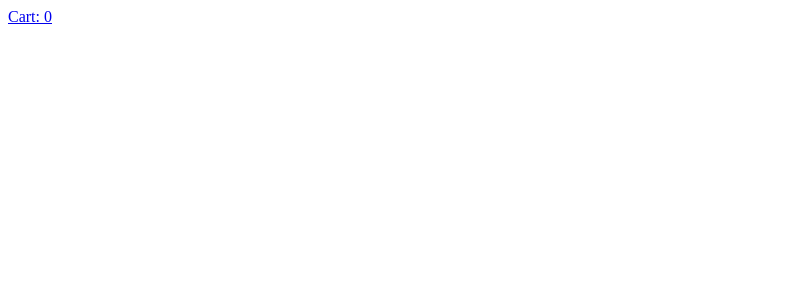
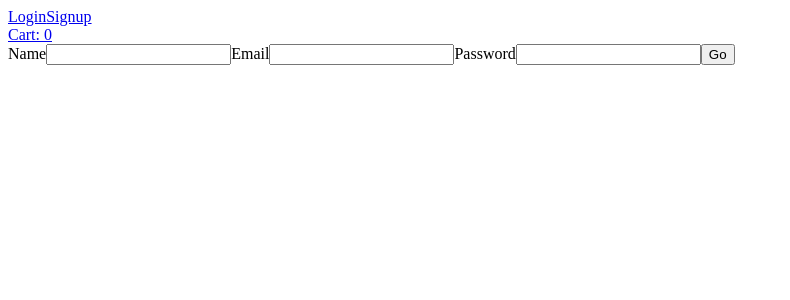
Before and after one commit to drkPrince/sneax-ecommerce, a React (Create React App) app in the folder client/: page /signup in a window 1280 px wide. Shown: the top 300 px of the page, without its empty margins (0-790 px from the left). Built offline with nearby package versions, Linux system fonts and the light colour scheme.

Commit message:
added login and registration to frontend

```diff
--- a/client/src/App.js
+++ b/client/src/App.js
@@ -1,21 +1,43 @@
 
 import Products from './screens/Products'
+import {useSelector, useDispatch} from 'react-redux'
+import {BrowserRouter, Route, Link} from 'react-router-dom'
+
 import ProductDetails from './screens/ProductDetails'
 import Cart from './screens/Cart'
+import Login from './screens/Login'
+import Signup from './screens/Signup'
 
-import {BrowserRouter, Route, Link} from 'react-router-dom'
+import {logout} from './store/actions/userActions'
 
-import {useSelector} from 'react-redux'
 
 const App = () => {
     const cart = useSelector(state => state.cart)
+    const user = useSelector(state => state.user)
+
+    const dispatch = useDispatch()
+
+    const logoutUser = () => {
+        dispatch(logout())
+    }
 
     return (
         <div className="App">
             <BrowserRouter>
-                <div>
+                <nav>
+                    {user ?
+                        <div>
+                            {user && <h4>{user.name}</h4>}
+                            <button onClick={logoutUser}>Logout</button>
+                        </div>
+                        :
+                        <div>
+                            <Link to='/login'>Login</Link>
+                            <Link to='/signup'>Signup</Link>
+                        </div>
+                    }
                     <Link to='/cart'>Cart: {cart.cart.length}</Link>
-                </div>
+                </nav>
 
                 <Route exact path='/'>
                     <Products />
@@ -25,8 +47,16 @@ const App = () => {
                     <ProductDetails />
                 </Route>
 
-                <Route path='/cart/'>
+                <Route path='/cart'>
                     <Cart />
+                </Route>
+
+                <Route path='/login'>
+                    <Login />
+                </Route>
+
+                <Route path='/signup'>
+                    <Signup />
                 </Route>
 
             </BrowserRouter>
--- /dev/null
+++ b/client/src/screens/Login.js
@@ -0,0 +1,40 @@
+
+import {useEffect} from 'react'
+import {useSelector, useDispatch} from 'react-redux'
+import {login} from '../store/actions/userActions'
+import {useHistory} from 'react-router-dom'
+
+const Login = () => {
+	const dispatch = useDispatch()
+	const history = useHistory()
+
+	const user = useSelector(state => state.user)
+
+	const loginUser = (e) => {
+		e.preventDefault()
+		const creds = {email: e.target.elements.email.value, password: e.target.elements.password.value}
+		dispatch(login(creds))
+	}
+
+	useEffect(() => {
+		if(user !== null) {
+			history.push('/')
+		}
+	}, [history, user])
+
+	return (
+		<div>
+			<form onSubmit={loginUser}>
+				<label htmlFor="email">Email</label>
+				<input name='email' type="text"/>
+
+				<label htmlFor="password">Password</label>
+				<input name='password' type="password"/>
+
+				<button type='submit'>Go</button>
+			</form>
+		</div>
+	)
+}
+
+export default Login
--- /dev/null
+++ b/client/src/screens/Signup.js
@@ -0,0 +1,42 @@
+
+import {useHistory} from 'react-router-dom'
+import {useDispatch, useSelector} from 'react-redux'
+import {signup} from '../store/actions/userActions'
+import {useEffect} from 'react'
+
+const Signup = () => {
+
+	const dispatch = useDispatch()
+	const user = useSelector(state => state.user)
+	const history = useHistory()
+
+
+	useEffect(() => {
+		if(user !== null) history.push('/')
+	}, [user])
+
+	const signUpUser = (e) => {
+		e.preventDefault()
+		const newUserCredentials = {name: e.target.elements.name.value, email: e.target.elements.email.value, password: e.target.elements.password.value}
+		dispatch(signup(newUserCredentials))
+	}
+
+	return (
+		<div>
+			<form onSubmit={signUpUser}>
+				<label htmlFor="name">Name</label>
+				<input name='name' type="text" />
+
+				<label htmlFor="email">Email</label>
+				<input name='email' type="email" />
+
+				<label htmlFor="password">Password</label>
+				<input name='password' type="new-password" />
+
+				<button type='submit'>Go</button>
+			</form>
+		</div>
+	)
+}
+
+export default Signup
--- /dev/null
+++ b/client/src/store/actions/userActions.js
@@ -0,0 +1,16 @@
+
+import axios from 'axios'
+
+export const login = credentials => async (dispatch) => {
+	const res = await axios.post('/api/user/login', {...credentials})
+	dispatch({type: 'LOGIN', payload: {user: {...res.data}}})
+}
+
+export const logout = () => (dispatch) => {
+	dispatch({type: 'LOGOUT'})
+}
+
+export const signup = (newCreds) => async (dispatch) => {
+	const res = await axios.post('/api/user/signup', {...newCreds})
+	dispatch({type: 'SIGNUP', payload: {user: res.data}})
+}
--- a/client/src/store/reducers/cartReducer.js
+++ b/client/src/store/reducers/cartReducer.js
@@ -4,10 +4,10 @@ export const cartReducer = (initialState={cart: []}, action) => {
 		case 'ADD_TO_CART':
 		{
 			const p_id = action.product_id
-			console.log(initialState)
 			if(!initialState.cart.find(x => x.p_id===p_id)){
 				console.log('adding')
 				initialState.cart.push({p_id, name: action.product_name})
+				localStorage.setItem('cart', JSON.stringify(initialState.cart))
 				return {...initialState}
 			}
 			else return initialState
@@ -16,12 +16,12 @@ export const cartReducer = (initialState={cart: []}, action) => {
 		case 'REMOVE_FROM_CART':
 		{
 			const p_id = action.product_id
-			console.log(initialState)
 			if(initialState.cart.find(x => x.p_id===p_id)){
 				console.log('removing')
 				const newCart = initialState.cart.filter(x => x.p_id!==p_id)
 				console.log(newCart)
 				initialState.cart = newCart
+				localStorage.setItem('cart', JSON.stringify(newCart))
 				return {...initialState}
 			}
 
--- /dev/null
+++ b/client/src/store/reducers/userReducer.js
@@ -0,0 +1,23 @@
+
+export const userReducer = (initialState=null, action) => {
+	switch(action.type) {
+		case 'LOGIN': {
+			localStorage.setItem('user', JSON.stringify(action.payload.user))
+			return action.payload.user
+		}
+
+		case 'LOGOUT': {
+			localStorage.removeItem('user')
+			initialState.user = null
+			window.location.reload()
+			return initialState
+		}
+
+		case 'SIGNUP': {
+			localStorage.setItem('user', JSON.stringify(action.payload.user))
+			return action.payload.user
+		}
+
+		default: return initialState
+	}
+}
--- a/client/src/store/store.js
+++ b/client/src/store/store.js
@@ -6,17 +6,22 @@ import {composeWithDevTools} from 'redux-devtools-extension'
 import {productListReducer} from './reducers/productReducers'
 import {productDetailsReducer} from './reducers/productReducers'
 import {cartReducer} from './reducers/cartReducer'
-
+import {userReducer} from './reducers/userReducer'
 
 
 
 const finalReducer = combineReducers({
 	productList: productListReducer,
 	productDetailss: productDetailsReducer,
-	cart: cartReducer
+	cart: cartReducer,
+	user: userReducer
 })
 
-const initialState = {}
+const initialState = {
+	cart: {cart: JSON.parse(localStorage.getItem('cart')) || [] },
+	user: JSON.parse(localStorage.getItem('user')) || null
+}
+
 const middleware = [thunk]
 
 
```
Also changed, not shown: 1 other file (tests, documents, lock files or other folders).
